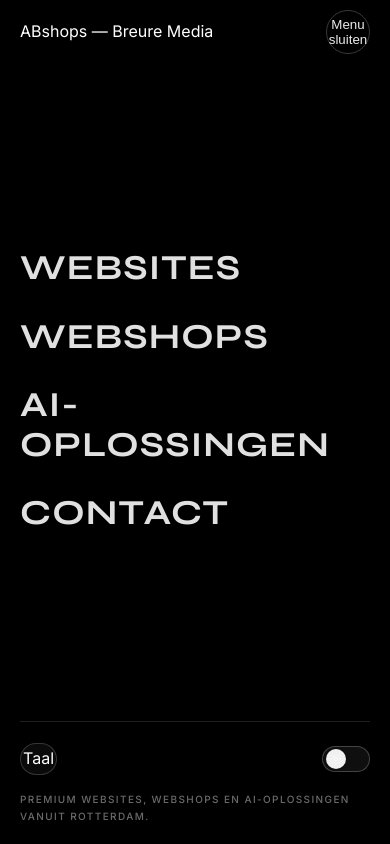
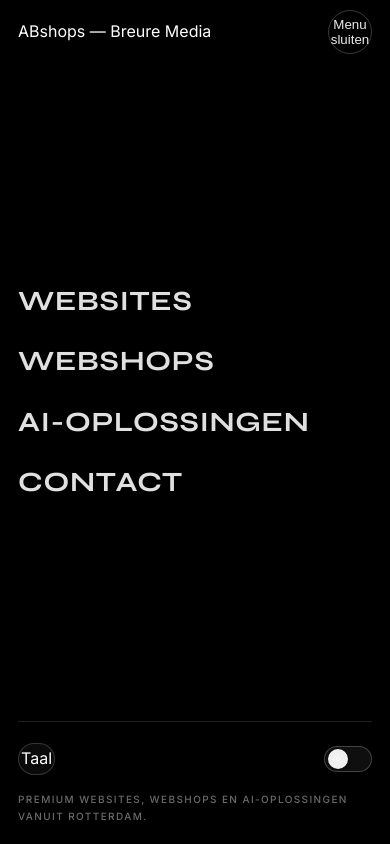
Before and after one commit to ardrotterdam/abshops, a plain HTML site: page index.html in a window 390 px wide. Both pictures are taken after a click on the button "Hoofdmenu openen". Shown: the top 844 px of the page. Drawn offline with Linux system fonts and the light colour scheme.

Commit message:
Fix mobile menu overflow and wrapping

```diff
--- a/styles.css
+++ b/styles.css
@@ -724,6 +724,8 @@ html[data-theme="dark"] .theme-toggle-icon-moon {
         z-index: 1100;
         pointer-events: none;
         visibility: hidden;
+        overflow-x: hidden;
+        max-width: 100vw;
         transition:
             visibility 0s linear 0.48s,
             pointer-events 0s linear 0.48s;
@@ -762,11 +764,14 @@ html[data-theme="dark"] .theme-toggle-icon-moon {
         flex-direction: column;
         min-height: 100%;
         min-height: 100dvh;
+        width: 100%;
+        max-width: 100%;
+        box-sizing: border-box;
         overflow-x: hidden;
         overflow-y: auto;
         -webkit-overflow-scrolling: touch;
         overscroll-behavior: contain;
-        padding: 0 clamp(1.25rem, 5vw, 2rem) max(env(safe-area-inset-bottom), 1.25rem);
+        padding: 0 clamp(1.125rem, 4.5vw, 1.75rem) max(env(safe-area-inset-bottom), 1.25rem);
         padding-top: max(env(safe-area-inset-top), 0.65rem);
         background: #000;
         color: #fff;
@@ -846,6 +851,9 @@ html[data-theme="dark"] .theme-toggle-icon-moon {
         display: flex;
         flex-direction: column;
         min-height: 0;
+        min-width: 0;
+        width: 100%;
+        max-width: 100%;
         transform: translate3d(0, 0.65rem, 0);
         opacity: 0;
         transition:
@@ -864,9 +872,12 @@ html[data-theme="dark"] .theme-toggle-icon-moon {
         display: flex;
         flex-direction: column;
         justify-content: center;
-        gap: clamp(0.55rem, 3vw, 1.05rem);
+        gap: clamp(0.5rem, 2.75vw, 0.95rem);
         margin: 0;
         padding: clamp(0.75rem, 4vw, 1.75rem) 0 clamp(1.35rem, 5vw, 2.25rem);
+        min-width: 0;
+        width: 100%;
+        max-width: 100%;
     }
 
     .mobile-nav:not(.mobile-nav-is-open) .mobile-nav-primary-link {
@@ -904,9 +915,12 @@ html[data-theme="dark"] .theme-toggle-icon-moon {
         display: block;
         text-decoration: none;
         color: rgba(255, 255, 255, 0.88);
-        padding: clamp(0.5rem, 2.25vw, 0.85rem) 0;
+        padding: clamp(0.45rem, 2vw, 0.75rem) 0;
         margin: 0;
         border: none;
+        min-width: 0;
+        max-width: 100%;
+        box-sizing: border-box;
         -webkit-tap-highlight-color: transparent;
         transition: color 0.4s var(--ease-nav);
     }
@@ -919,18 +933,24 @@ html[data-theme="dark"] .theme-toggle-icon-moon {
     .mobile-nav-link-label {
         font-family: var(--font-display);
         font-weight: 700;
-        font-size: clamp(1.875rem, 9vw, 2.375rem);
-        letter-spacing: 0.032em;
-        line-height: 1.12;
+        font-size: clamp(1.625rem, 7.15vw, 2rem);
+        letter-spacing: 0.026em;
+        line-height: 1.22;
         text-transform: uppercase;
         color: inherit;
         display: block;
+        max-width: 100%;
+        text-align: left;
+        overflow-wrap: anywhere;
+        word-break: normal;
+        hyphens: manual;
+        -webkit-hyphens: manual;
         transition: letter-spacing 0.5s var(--ease-nav);
     }
 
     .mobile-nav-primary-link:hover .mobile-nav-link-label,
     .mobile-nav-primary-link:focus-visible .mobile-nav-link-label {
-        letter-spacing: 0.042em;
+        letter-spacing: 0.03em;
     }
 
     .mobile-nav-primary-link:focus-visible {
@@ -957,6 +977,10 @@ html[data-theme="dark"] .theme-toggle-icon-moon {
         margin-top: auto;
         padding-top: clamp(1.35rem, 4.5vw, 2rem);
         border-top: 1px solid rgba(255, 255, 255, 0.12);
+        min-width: 0;
+        width: 100%;
+        max-width: 100%;
+        box-sizing: border-box;
     }
 
     .mobile-nav-footer .mobile-nav-controls {
```
